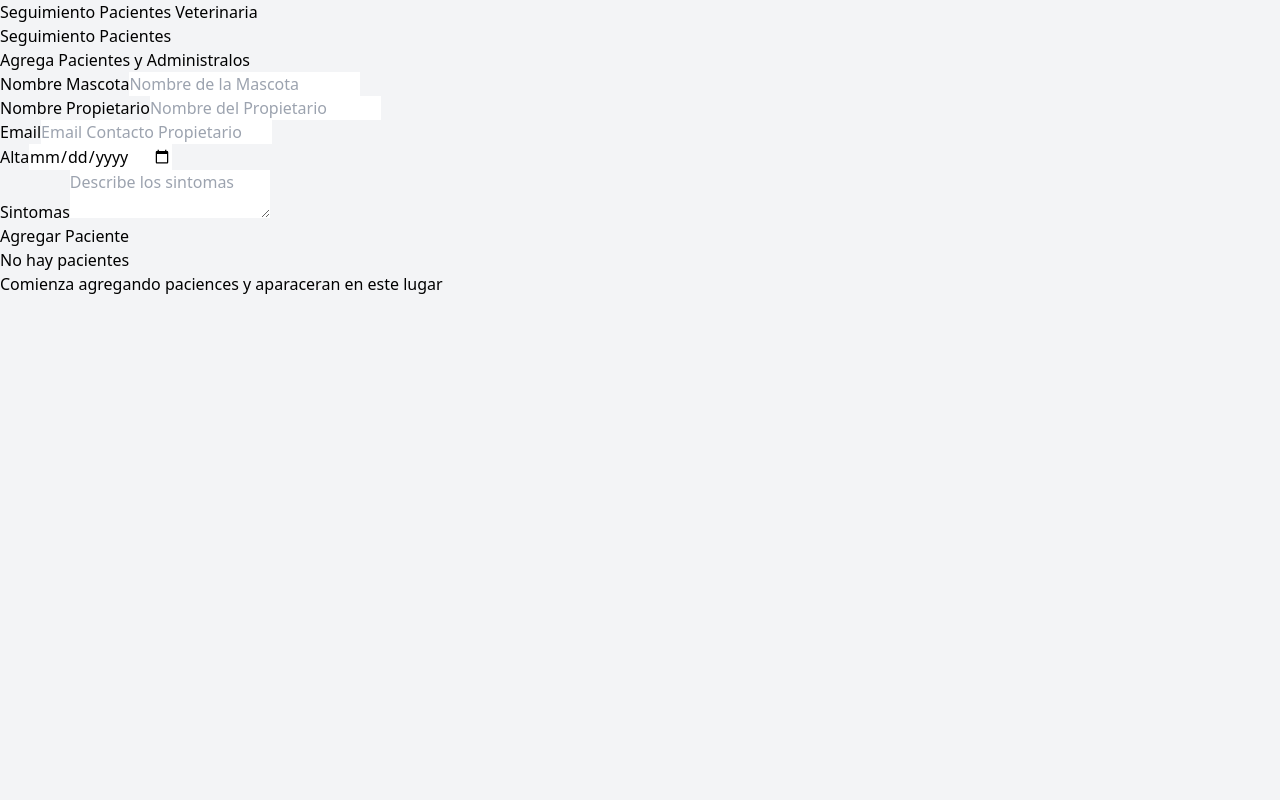
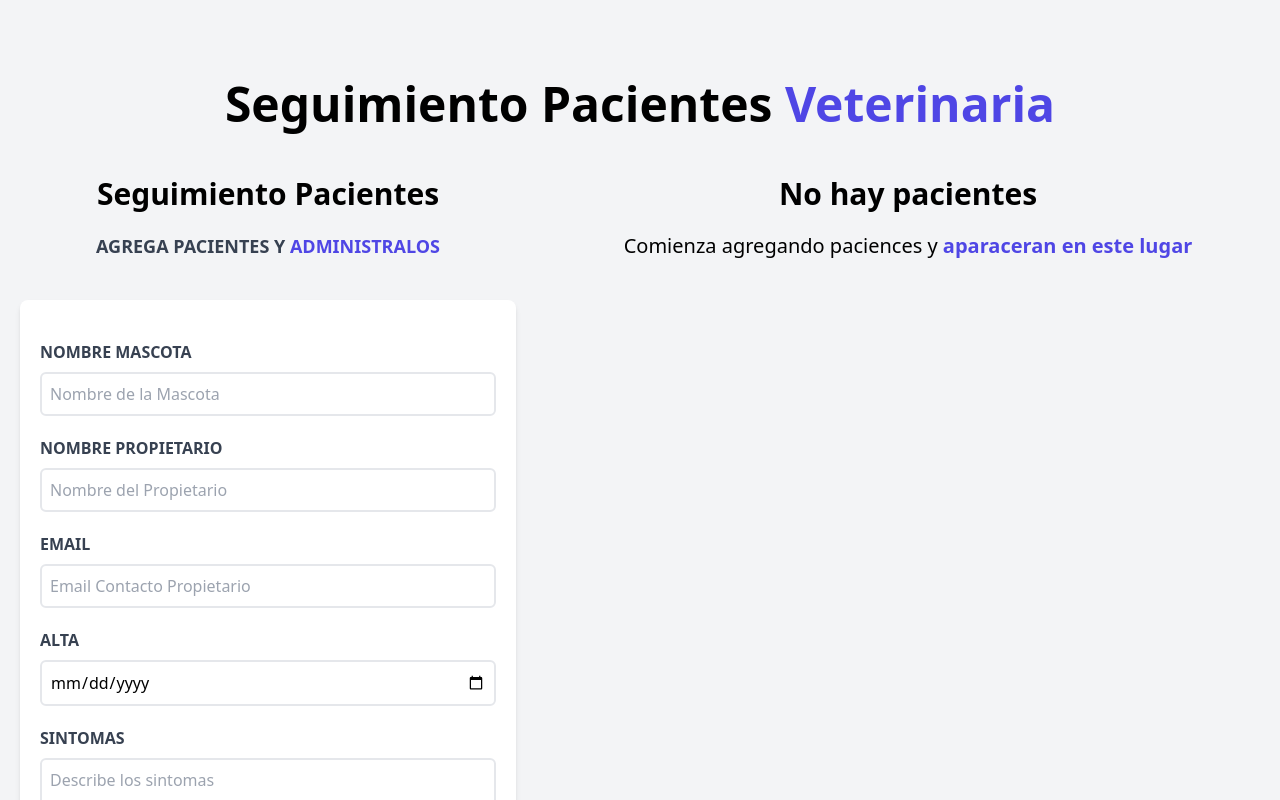
Before and after one commit to xandro2021/proyectoReact01, a React (Vite) app: page / in a window 1280 px wide. Shown: the top 800 px of the page. Built offline with nearby package versions, Linux system fonts and the light colour scheme.

Commit message:
update config file for deployment

```diff
--- a/tailwind.config.js
+++ b/tailwind.config.js
@@ -1,6 +1,6 @@
 /** @type {import('tailwindcss').Config} */
 export default {
-  content: ["./index.html", "./src/**/*.{jsx}"],
+  content: ["index.html", "./src/**/*.jsx"],
   theme: {
     extend: {},
   },
```
